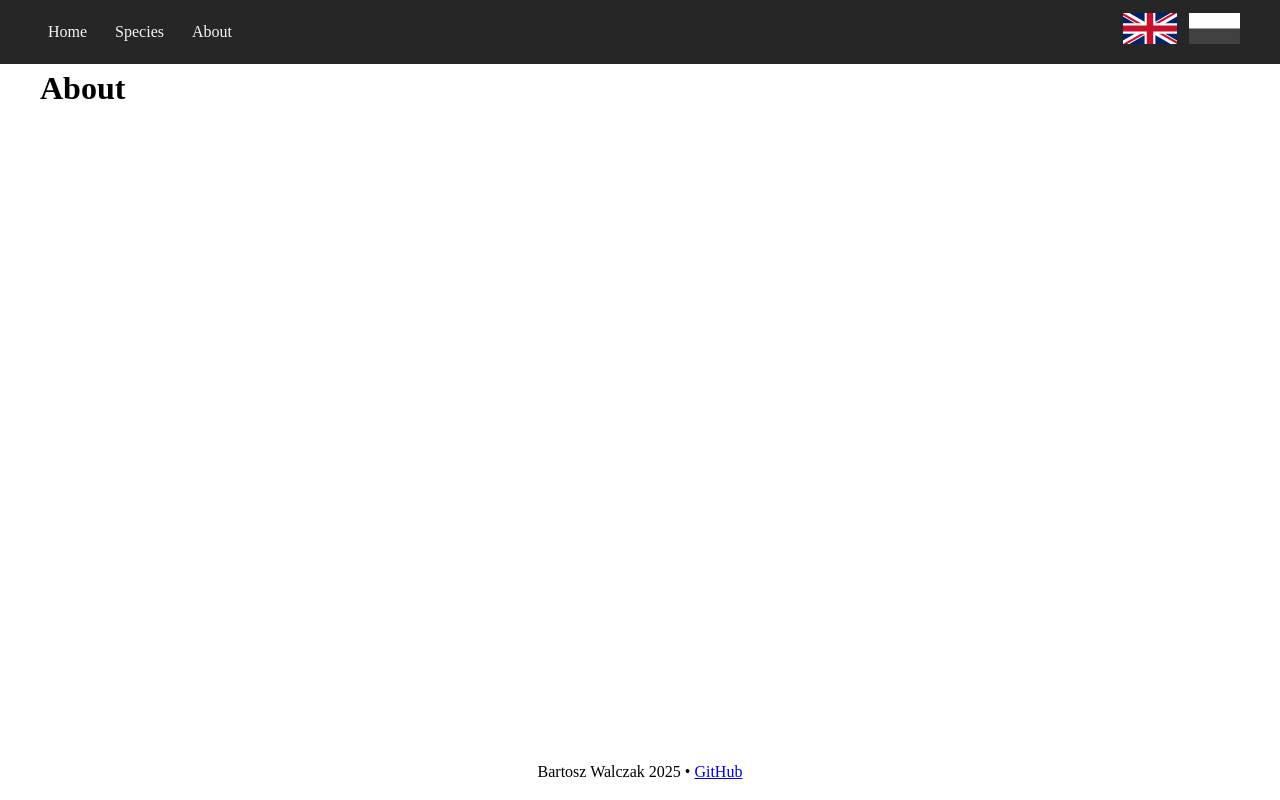
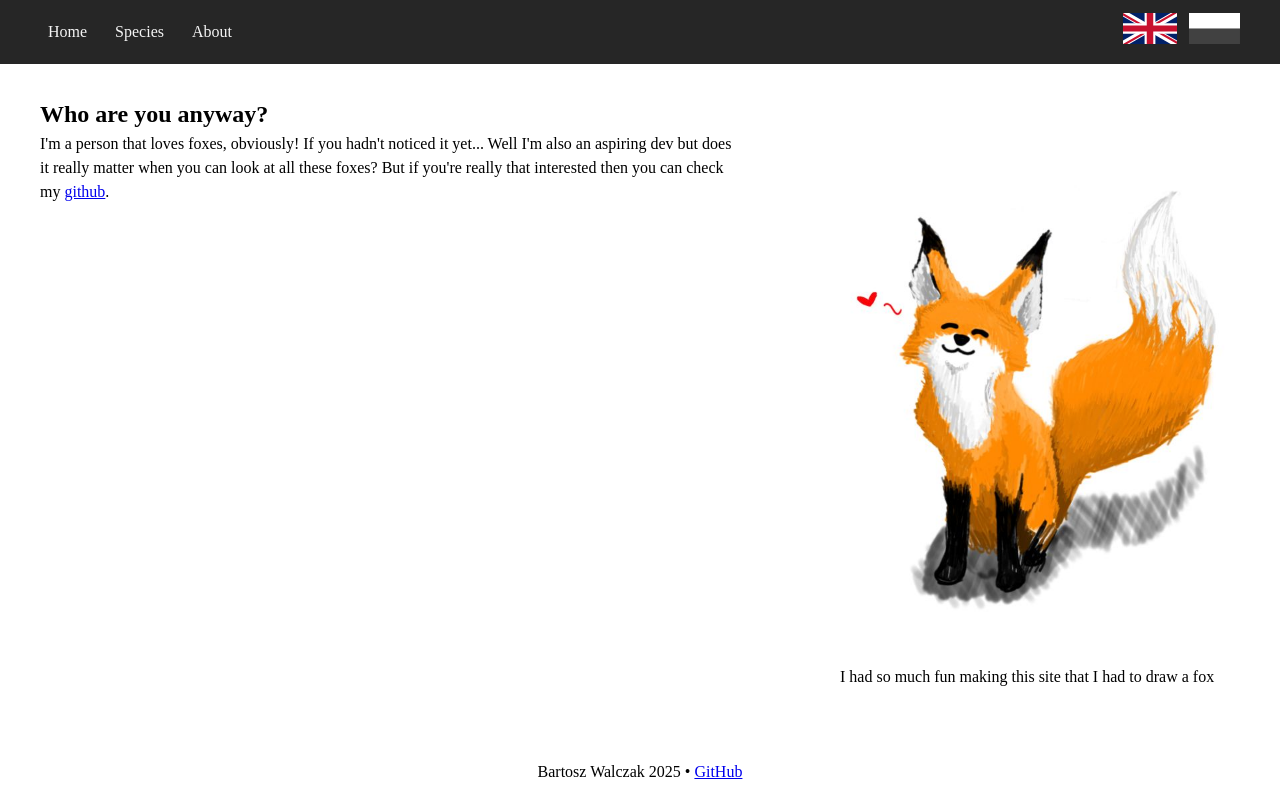
Before and after one commit to meivvein/simple-page-about-foxes, a plain HTML site: page src/index.html in a window 1280 px wide. Both pictures are taken after a click on the link "About". Drawn offline with Linux system fonts and the light colour scheme.

Commit message:
Add about section & fox doodle

```diff
--- a/src/assets/i18n/en.json
+++ b/src/assets/i18n/en.json
@@ -4,6 +4,10 @@
   "nav.home": "Home",
   "nav.species": "Species",
   "nav.about": "About",
+  "about.who-are-you.title": "Who are you anyway?",
+  "about.who-are-you.content": "I'm a person that loves foxes, obviously! If you hadn't noticed it yet... Well I'm also an aspiring dev but does it really matter when you can look at all these foxes? But if you're really that interested then you can check my",
+  "about.who-are-you.content.link": "github",
+  "about.doodle-caption": "I had so much fun making this site that I had to draw a fox",
   "error.404": "404 Page Not Found",
   "error.404.get-a-floof": "Maybe we don't have the page you are looking for... but surely you just wanted to see some more foxes! And you know what? We have a very special floof just for you!",
   "powered-by": "Powered by"
--- a/src/assets/i18n/pl.json
+++ b/src/assets/i18n/pl.json
@@ -4,6 +4,10 @@
   "nav.home": "Strona Główna",
   "nav.species": "Gatunki",
   "nav.about": "O Mnie",
+  "about.who-are-you.title": "Kim Ty właściwie jesteś?",
+  "about.who-are-you.content": "Jestem osobą, która uwielbia lisy, rzecz jasna! Jeśli jeszcze tego nie zauważyłeś... Cóż, jestem również aspirującym programistą, ale czy to naprawdę ma znaczenie, kiedy możesz oglądać te wszystkie lisy? Ale jeśli faktycznie Cię to interesuje to możesz zajrzeć na mojego",
+  "about.who-are-you.content.link": "githuba",
+  "about.doodle-caption": "Tak dobrze się bawiłem robiąc tę stronę, że musiałem narysować lisa",
   "error.404": "404 Strony Nie Znaleziono",
   "error.404.get-a-floof": "Może i nie mamy strony której szukasz... ale bądźmy ze sobą szczerzy... po prostu chciałeś zobaczyć więcej lisów. I wiesz co? Mamy futrzaka specjalnie dla Ciebie :3",
   "powered-by": "Dostarczone przez"
--- a/src/assets/styles/main.css
+++ b/src/assets/styles/main.css
@@ -65,6 +65,20 @@ footer {
     text-align: center;
 }
 
+section {
+    margin-top: 2rem;
+}
+
+.about-grid {
+    display: grid;
+    grid-template-columns: 1fr 400px;
+    gap: 1.5rem clamp(2rem, 5vw, 4rem);
+
+    @media (max-width: 80ch) {
+        grid-template-columns: 1fr;
+    }
+}
+
 .lang-button {
     height: 2rem;
     border: none;
--- a/src/pages/about.html
+++ b/src/pages/about.html
@@ -1,3 +1,19 @@
 <div class="container">
-    <h1 data-i18n="nav.about"></h1>
+    <section>
+        <h2 data-i18n="about.who-are-you.title"></h2>
+        <div class="about-grid">
+            <div>
+                <p>
+                    <span data-i18n="about.who-are-you.content"></span>
+                    <a data-i18n="about.who-are-you.content.link" href="https://github.com/meivvein" target="_blank"></a>.
+                </p>
+            </div>
+            <div>
+                <figure>
+                    <img src="assets/images/doodle.jpg" alt="doodle">
+                    <figcaption data-i18n="about.doodle-caption"></figcaption>
+                </figure>
+            </div>
+        </div>
+    </section>
 </div>
```
Also changed, not shown: src/assets/images/doodle.jpg (added).
